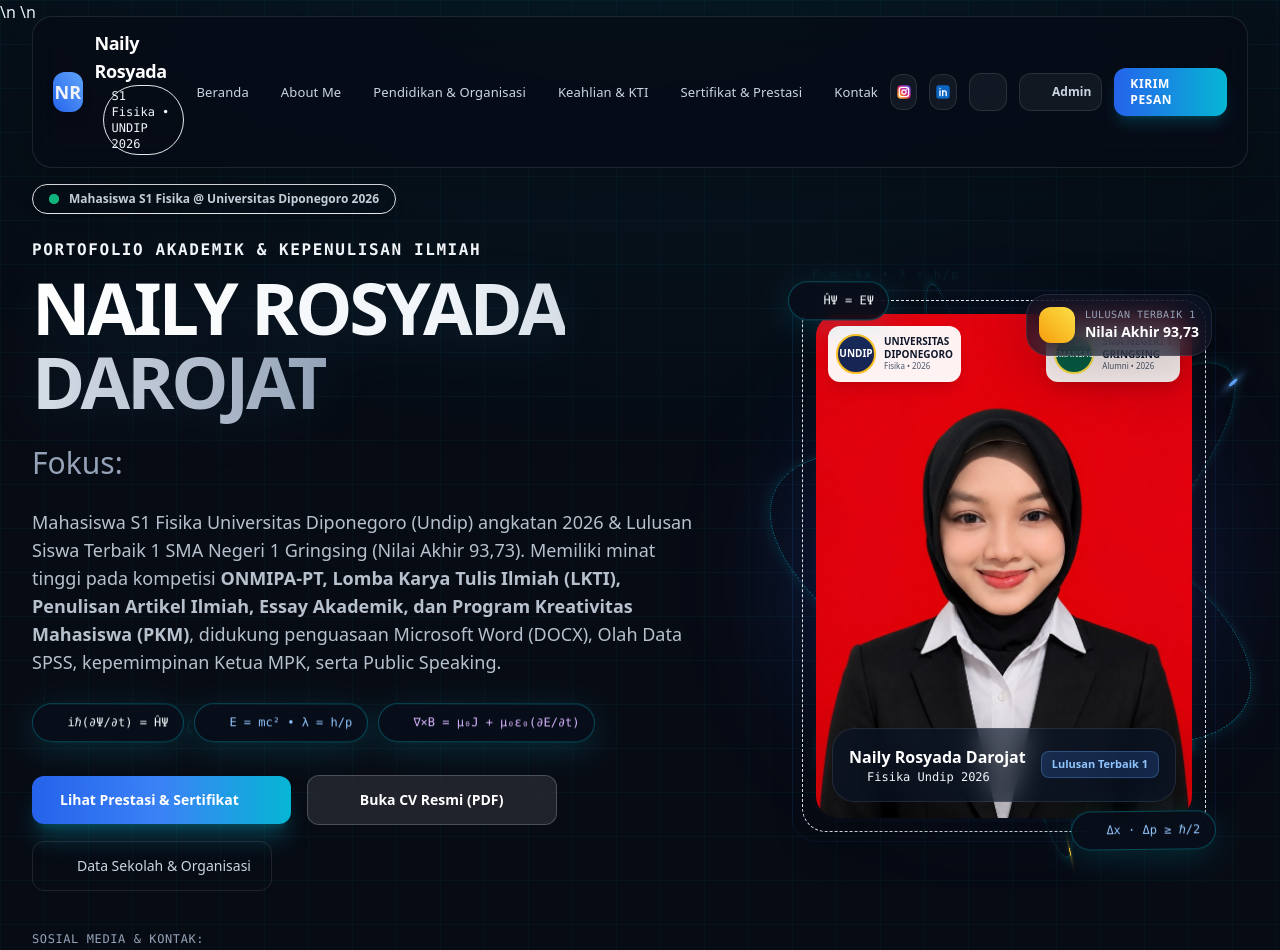
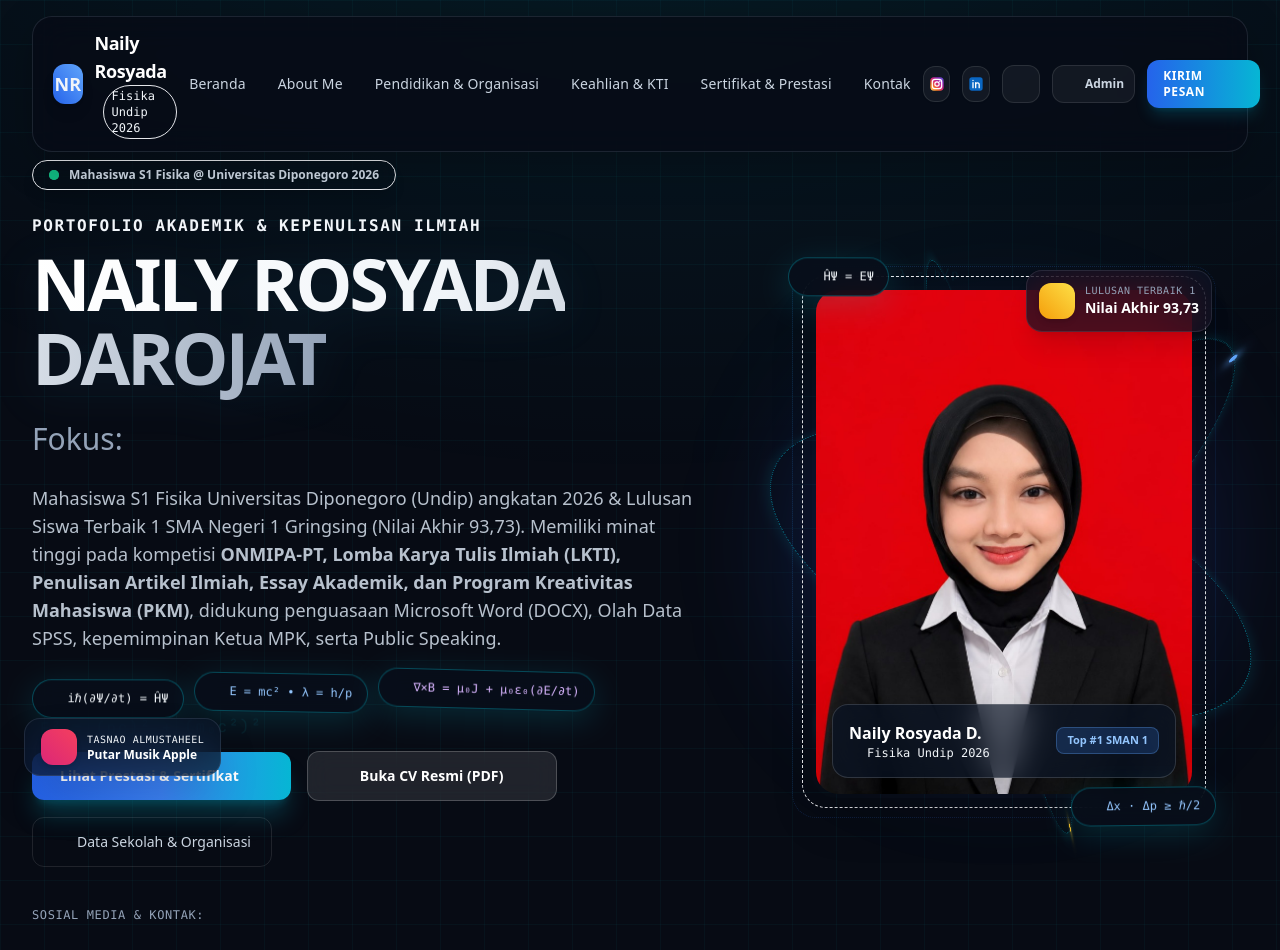
Before and after one commit to fahri-AW/nailyrosyadadarojat, a plain HTML site: page index.html in a window 1280 px wide. Shown: the top 950 px of the page. Drawn offline with nearby package versions, Linux system fonts and the light colour scheme.

Commit message:
Replace portfolio files with split original HTML CSS JS

```diff
--- a/index.html
+++ b/index.html
@@ -7,7 +7,7 @@
 
   <meta name="description" content="Portofolio Digital Resmi Naily Rosyada Darojat — Mahasiswa S1 Fisika Universitas Diponegoro 2026, Lulusan Terbaik 1 SMAN 1 Gringsing, Penulis KTI/Artikel/Essay/PKM, Ketua MPK, dan Public Speaker." />
   <meta name="author" content="Naily Rosyada Darojat" />
-  <meta name="theme-color" content="#060d19" />\n  <link rel="icon" type="image/svg+xml" href="assets/logo-nr.svg" />\n  <link rel="apple-touch-icon" href="assets/logo-nr.svg" />
+  <meta name="theme-color" content="#060d19" />
 
   <!-- Google Site Verification Tag -->
   <meta name="google-site-verification" content="TT7WApB8PLvBeDJog5a4_BS68y_mmL2wQVQQEG5qEjg" />
@@ -24,9 +24,7 @@
   <!-- Lucide Icons CDN -->
   <script src="https://unpkg.com/lucide@latest"></script>
 
-
   <link rel="stylesheet" href="css/styles.css" />
-  <script src="js/main.js"></script>
 </head>
 <body class="bg-navy-950 text-slate-100 font-sans selection:bg-accent-cyan selection:text-navy-950 overflow-x-hidden antialiased transition-colors duration-300 spacetime-grid">
 
@@ -53,7 +51,7 @@
         </div>
         <div>
           <span class="font-display font-bold text-base sm:text-lg tracking-tight text-white group-hover:text-accent-cyan transition-colors">Naily Rosyada</span>
-          <span class="hidden sm:inline-block text-xs text-accent-cyan/90 font-mono ml-2 py-0.5 px-2 rounded-full bg-accent-cyan/10 border border-accent-cyan/30">S1 Fisika • UNDIP 2026</span>
+          <span class="hidden sm:inline-block text-xs text-accent-cyan/90 font-mono ml-2 py-0.5 px-2 rounded-full bg-accent-cyan/10 border border-accent-cyan/30">Fisika Undip 2026</span>
         </div>
       </a>
 
@@ -110,7 +108,7 @@
           <i data-lucide="arrow-up-right" class="w-3.5 h-3.5"></i>
         </a>
 
-        <button id="mobile-menu-btn" aria-expanded="false" aria-controls="mobile-drawer" aria-label="Buka menu navigasi" class="lg:hidden p-2.5 rounded-xl bg-white/5 hover:bg-white/10 border border-white/10 text-slate-300">
+        <button id="mobile-menu-btn" class="lg:hidden p-2.5 rounded-xl bg-white/5 hover:bg-white/10 border border-white/10 text-slate-300">
           <i data-lucide="menu" id="hamburger-icon" class="w-5 h-5"></i>
           <i data-lucide="x" id="close-icon" class="w-5 h-5 hidden"></i>
         </button>
@@ -190,6 +188,21 @@
             </div>
           </div>
 
+          <!-- Floating Edge Apple Music Play Widget Button -->
+          <div id="floating-music-widget" class="fixed bottom-6 left-6 z-40 flex items-center gap-2.5 px-4 py-2.5 rounded-2xl glass-card border border-accent-cyan/40 shadow-2xl backdrop-blur-xl transition-all duration-300 hover:scale-105 group">
+            <button id="music-toggle-btn" onclick="toggleAppleMusicPlayer()" class="w-9 h-9 rounded-xl bg-gradient-to-tr from-pink-600 to-rose-500 text-white flex items-center justify-center shadow-md cursor-pointer group-hover:rotate-12 transition-transform">
+              <i id="music-icon" data-lucide="play" class="w-4 h-4 fill-white ml-0.5"></i>
+            </button>
+            <div class="text-left cursor-pointer" onclick="toggleAppleMusicPlayer()">
+              <p class="text-[10px] font-mono text-accent-cyan uppercase tracking-wider">Tasnao Almustaheel</p>
+              <p class="text-xs font-bold text-white">Putar Musik Apple</p>
+            </div>
+            <!-- Hidden Audio/Embed Frame -->
+            <div id="apple-music-embed-container" class="hidden absolute left-0 bottom-full mb-2 w-[300px] h-[150px] rounded-xl overflow-hidden shadow-2xl border border-white/20 bg-navy-950">
+              <iframe id="apple-music-iframe" allow="autoplay *; encrypted-media *; fullscreen *; clipboard-write" frameborder="0" height="150" style="width:100%;overflow:hidden;border-radius:10px;" sandbox="allow-forms allow-popups allow-same-origin allow-scripts allow-storage-access-by-user-activation allow-top-navigation-by-user-activation" src=""></iframe>
+            </div>
+          </div>
+
           <!-- Action Buttons -->
           <div class="flex flex-wrap items-center justify-center lg:justify-start gap-4 pt-2 w-full sm:w-auto">
             <a href="#certificates" class="w-full sm:w-auto px-7 py-3.5 rounded-xl bg-gradient-to-r from-blue-600 via-blue-500 to-cyan-500 hover:from-blue-500 hover:to-cyan-400 text-white font-semibold text-sm shadow-xl shadow-cyan-500/25 flex items-center justify-center gap-2 group transition-all hover:scale-[1.02] active:scale-95">
@@ -260,19 +273,18 @@
                        class="w-full h-full object-cover object-top filter contrast-105 transition-transform duration-700 group-hover:scale-105" />
 
                   <div class="absolute inset-0 bg-gradient-to-t from-navy-950 via-navy-950/20 to-transparent"></div>
-<div class="absolute top-3 left-3 right-3 flex items-start justify-between gap-2 z-10"><div class="flex items-center gap-2 p-2 rounded-xl bg-white/95 text-slate-900 shadow-lg max-w-[48%]"><div class="w-10 h-10 shrink-0 rounded-full bg-blue-950 text-white flex items-center justify-center font-black text-[10px] border-2 border-amber-400">UNDIP</div><div class="min-w-0"><p class="font-extrabold text-[10px] leading-tight">UNIVERSITAS</p><p class="font-extrabold text-[10px] leading-tight">DIPONEGORO</p><p class="text-[8px] text-slate-600">Fisika • 2026</p></div></div><div class="flex items-center gap-2 p-2 rounded-xl bg-white/95 text-slate-900 shadow-lg max-w-[48%]"><div class="w-10 h-10 shrink-0 rounded-full bg-emerald-800 text-white flex items-center justify-center font-black text-[8px] border-2 border-yellow-300">SMANSAG</div><div class="min-w-0"><p class="font-extrabold text-[10px] leading-tight">SMA NEGERI 1</p><p class="font-extrabold text-[10px] leading-tight">GRINGSING</p><p class="text-[8px] text-slate-600">Alumni • 2026</p></div></div></div>
 
                   <!-- Bottom Overlay on Avatar -->
                   <div class="absolute bottom-4 left-4 right-4 p-4 rounded-2xl glass-card border border-white/15 backdrop-blur-lg">
                     <div class="flex items-center justify-between">
                       <div>
-                        <h4 class="font-display font-bold text-white text-base">Naily Rosyada Darojat</h4>
+                        <h4 class="font-display font-bold text-white text-base">Naily Rosyada D.</h4>
                         <p class="text-xs text-accent-cyan flex items-center gap-1 font-mono">
                           <i data-lucide="atom" class="w-3.5 h-3.5"></i> Fisika Undip 2026
                         </p>
                       </div>
                       <span class="px-2.5 py-1 rounded-lg bg-blue-500/20 border border-blue-400/30 text-[11px] font-bold text-blue-300">
-                        Lulusan Terbaik 1
+                        Top #1 SMAN 1
                       </span>
                     </div>
                   </div>
@@ -712,7 +724,6 @@
       </div>
     </section>
 
-<section id="documents" class="py-20 px-4 sm:px-8"><div class="max-w-7xl mx-auto space-y-8"><div class="text-center space-y-3"><div class="text-cyan-300 text-xs uppercase tracking-wider">Dokumen & CV</div><h2 class="text-3xl sm:text-5xl font-extrabold text-white">Dokumen Profesional</h2><p class="text-slate-400">Lihat ringkasan CV dan dokumen yang tersedia.</p></div><div class="flex flex-wrap justify-center gap-2"><button type="button" class="doc-filter-btn active px-3 py-2 rounded-xl" data-filter="all">Semua</button><button type="button" class="doc-filter-btn px-3 py-2 rounded-xl" data-filter="cv">CV</button><input id="document-search" type="search" placeholder="Cari dokumen..." aria-label="Cari dokumen" class="px-4 py-2 rounded-xl bg-white/5 border border-white/10 text-white"><button id="doc-view-toggle" type="button" class="px-3 py-2 rounded-xl bg-white/5 border border-white/10">Tampilan daftar</button></div><div><span id="doc-counter" class="text-xs text-slate-400"></span></div><div id="documents-container" class="grid grid-cols-1 sm:grid-cols-2 lg:grid-cols-3 gap-4"></div></div></section>
     <!-- 7. CONNECT WITH ME (INSTAGRAM, LINKEDIN, EMAIL) -->
     <section id="social-connect" class="py-20 px-4 sm:px-8 bg-navy-900/40 relative">
       <div class="max-w-7xl mx-auto space-y-12">
@@ -1144,6 +1155,6 @@
   <!-- ══════════════════════════════════════════════════════════════
        APPLICATION JAVASCRIPT (FIXED, COMPLETE & VERIFIED)
   ══════════════════════════════════════════════════════════════ -->
-
+  <script src="js/main.js"></script>
 </body>
 </html>
```
